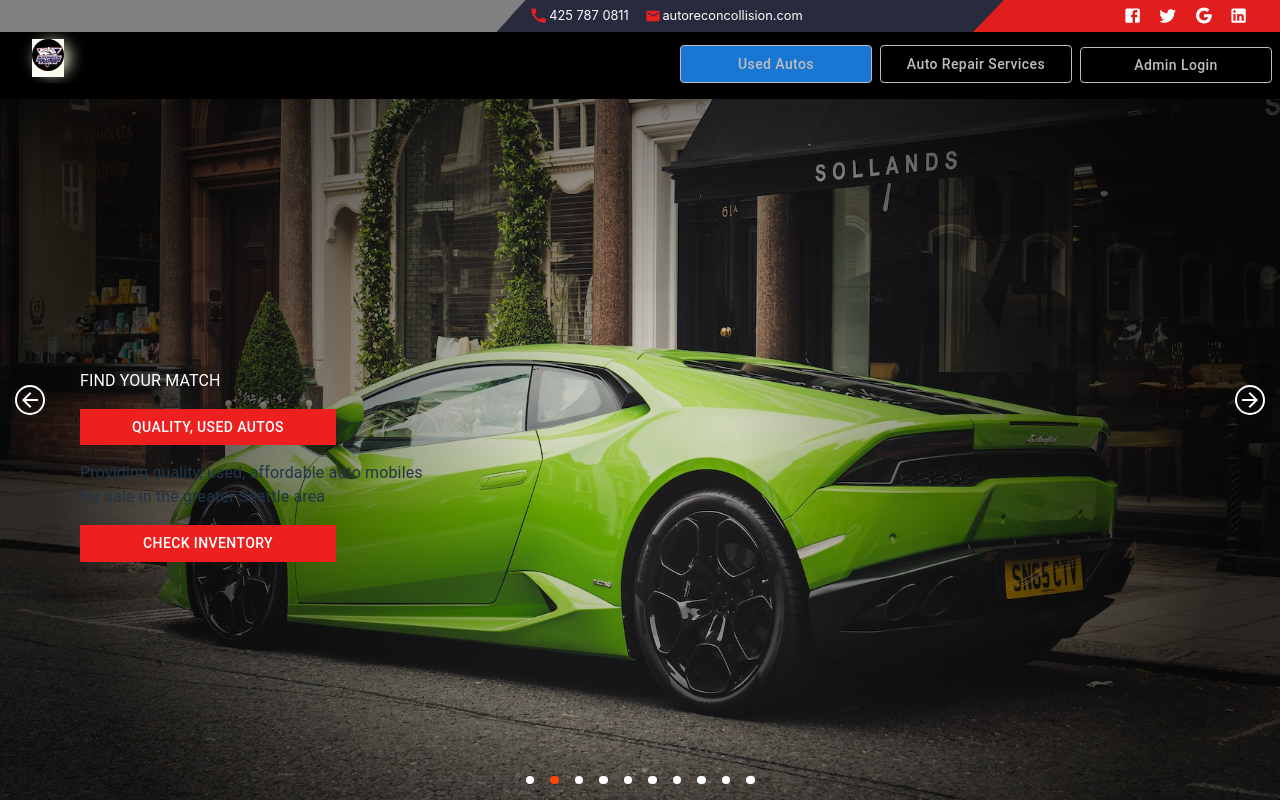
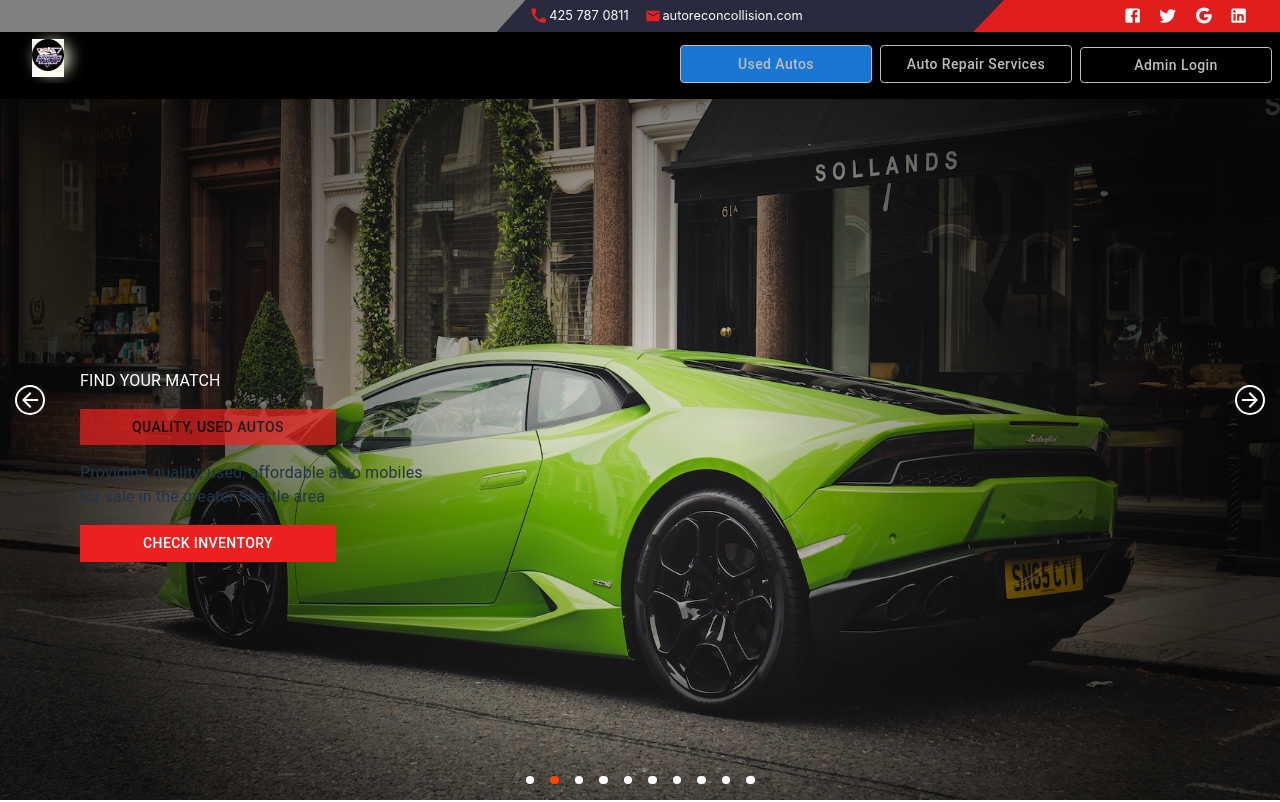
Before and after one commit to pflaquer/car-dealership, a React (Vite) app: page / in a window 1280 px wide. Shown: the top 802 px of the page. Built offline with nearby package versions, Linux system fonts and the light colour scheme.

Commit message:
Update CarGallery.tsx

```diff
--- a/src/components/car/CarGallery.tsx
+++ b/src/components/car/CarGallery.tsx
@@ -175,8 +175,9 @@ function CarGallery({ car }: { car: any }) {
                       borderRadius: 0,
                       width: "20vw",
                       textTransform: "capitalize",
-                      color: "#fff",
+                      color: "#000000",
                       bgcolor: "#ed1f1f",
+                      opacity: .7,
                       ":hover": {
                         bgcolor: "#ed1f1f",
                       },
```
